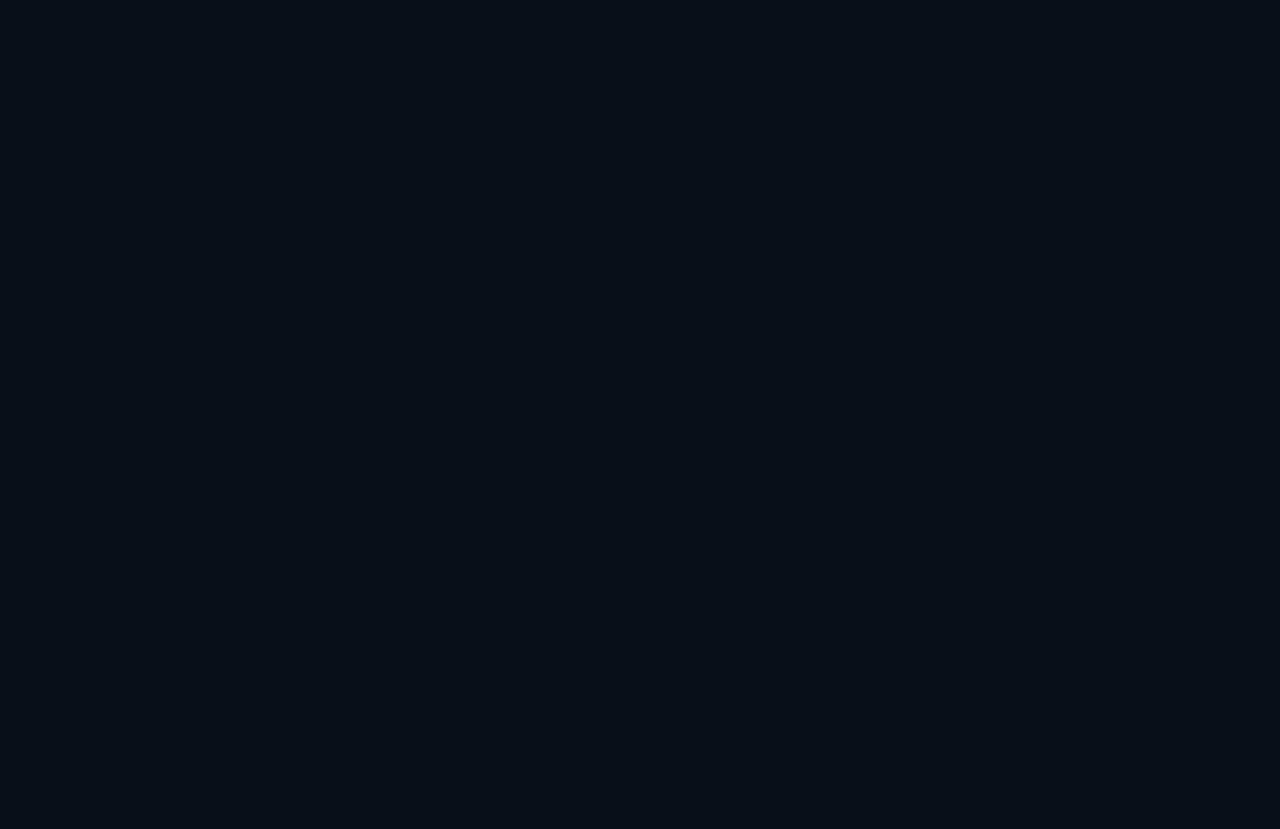
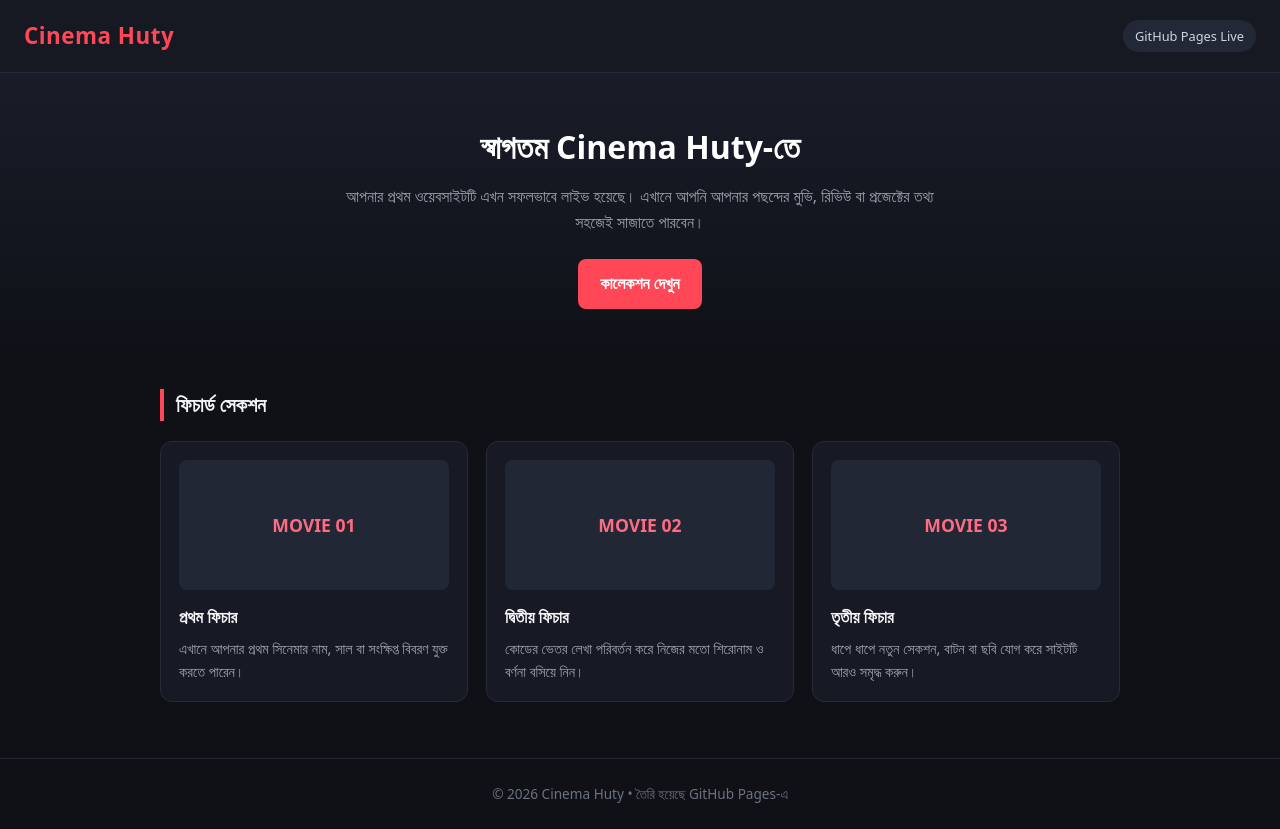
Before and after one commit to ridwanislam439-lab/Cinema-Huty, a plain HTML site: page index.html in a window 1280 px wide. Before the commit the page ends 800 px from the top, so only its background shows below. Drawn offline with Linux system fonts and the light colour scheme.

Commit message:
Refactor index.html for improved layout and design
Updated the title and improved styling for header and body.

```diff
--- a/index.html
+++ b/index.html
@@ -3,92 +3,168 @@
 <head>
   <meta charset="UTF-8" />
   <meta name="viewport" content="width=device-width, initial-scale=1.0" />
-  <title>Cinema Huty - Movie & FTP Server</title>
+  <title>Cinema Huty</title>
   <style>
     * {
+      box-sizing: border-box;
       margin: 0;
       padding: 0;
-      box-sizing: border-box;
-      font-family: 'Segoe UI', Tahoma, Geneva, Verdana, sans-serif;
+      font-family: system-ui, -apple-system, BlinkMacSystemFont, "Segoe UI", Roboto, sans-serif;
     }
 
     body {
-      background-color: #090d16;
-      color: #ffffff;
-      overflow-x: hidden;
+      background-color: #0f1117;
+      color: #f3f4f6;
+      line-height: 1.6;
     }
 
-    /* 1. SPLASH SCREEN / LOADER */
-    #loader {
-      position: fixed;
-      inset: 0;
-      width: 100%;
-      height: 100%;
-      background-color: #0b1320;
-      display: flex;
-      justify-content: center;
-      align-items: center;
-      z-index: 99999;
-      transition: opacity 0.5s ease;
-    }
-
-    .loader-box {
-      text-align: center;
-    }
-
-    .loader-brand {
-      color: #f4b400;
-      font-size: 28px;
-      font-weight: 800;
-      letter-spacing: 2px;
-      margin-bottom: 16px;
-      text-transform: uppercase;
-    }
-
-    .dots {
-      display: flex;
-      justify-content: center;
-      align-items: center;
-      gap: 9px;
-    }
-
-    .dots span {
-      width: 11px;
-      height: 11px;
-      border-radius: 50%;
-      background-color: #f4b400;
-      opacity: 0.25;
-      animation: dotPulse 1.2s infinite ease-in-out;
-    }
-
-    .dots span:nth-child(2) { animation-delay: 0.2s; }
-    .dots span:nth-child(3) { animation-delay: 0.4s; }
-
-    @keyframes dotPulse {
-      0%, 100% { opacity: 0.25; transform: scale(0.9); }
-      50% { opacity: 1; transform: scale(1.15); }
-    }
-
-    /* 2. TOP NAVBAR */
     header {
-      background-color: #111827;
-      border-bottom: 1px solid #1f2937;
-      padding: 12px 16px;
+      background: #161922;
+      padding: 18px 24px;
+      border-bottom: 1px solid #262b38;
       display: flex;
       justify-content: space-between;
       align-items: center;
       position: sticky;
       top: 0;
-      z-index: 1000;
-    }
-
-    .menu-btn {
-      background: none;
-      border: none;
-      color: #fff;
-      font-size: 24px;
-      cursor: pointer;
-      padding: 4px 8px;
     }
 
     .logo {
+      font-size: 1.4rem;
+      font-weight: 700;
+      color: #ff4757;
+      letter-spacing: 0.5px;
+    }
+
+    .badge {
+      font-size: 0.8rem;
+      background: #232836;
+      color: #d1d5db;
+      padding: 6px 12px;
+      border-radius: 20px;
+    }
+
+    .hero {
+      padding: 48px 24px;
+      text-align: center;
+      background: linear-gradient(180deg, #191d29 0%, #0f1117 100%);
+    }
+
+    .hero h1 {
+      font-size: 2rem;
+      margin-bottom: 12px;
+      color: #ffffff;
+    }
+
+    .hero p {
+      max-width: 600px;
+      margin: 0 auto 24px;
+      color: #9ca3af;
+    }
+
+    .btn {
+      display: inline-block;
+      background: #ff4757;
+      color: #fff;
+      text-decoration: none;
+      padding: 12px 22px;
+      border-radius: 8px;
+      font-weight: 600;
+    }
+
+    .container {
+      max-width: 1000px;
+      margin: 0 auto;
+      padding: 32px 20px 56px;
+    }
+
+    .section-title {
+      font-size: 1.25rem;
+      margin-bottom: 20px;
+      border-left: 4px solid #ff4757;
+      padding-left: 12px;
+    }
+
+    .grid {
+      display: grid;
+      grid-template-columns: repeat(auto-fit, minmax(220px, 1fr));
+      gap: 18px;
+    }
+
+    .card {
+      background: #171a24;
+      border: 1px solid #262b38;
+      border-radius: 12px;
+      padding: 18px;
+    }
+
+    .poster-box {
+      height: 130px;
+      border-radius: 8px;
+      background: #222736;
+      display: flex;
+      align-items: center;
+      justify-content: center;
+      font-weight: 700;
+      font-size: 1.1rem;
+      color: #ff6b81;
+      margin-bottom: 14px;
+    }
+
+    .card h3 {
+      font-size: 1.05rem;
+      margin-bottom: 6px;
+    }
+
+    .card p {
+      font-size: 0.9rem;
+      color: #9ca3af;
+    }
+
+    footer {
+      text-align: center;
+      padding: 24px;
+      border-top: 1px solid #222633;
+      color: #6b7280;
+      font-size: 0.85rem;
+    }
+  </style>
+</head>
+<body>
+  <header>
+    <div class="logo">Cinema Huty</div>
+    <div class="badge">GitHub Pages Live</div>
+  </header>
+
+  <section class="hero">
+    <h1>স্বাগতম Cinema Huty-তে</h1>
+    <p>আপনার প্রথম ওয়েবসাইটটি এখন সফলভাবে লাইভ হয়েছে। এখানে আপনি আপনার পছন্দের মুভি, রিভিউ বা প্রজেক্টের তথ্য সহজেই সাজাতে পারবেন।</p>
+    <a href="#featured" class="btn">কালেকশন দেখুন</a>
+  </section>
+
+  <main class="container" id="featured">
+    <h2 class="section-title">ফিচার্ড সেকশন</h2>
+    <div class="grid">
+      <div class="card">
+        <div class="poster-box">MOVIE 01</div>
+        <h3>প্রথম ফিচার</h3>
+        <p>এখানে আপনার প্রথম সিনেমার নাম, সাল বা সংক্ষিপ্ত বিবরণ যুক্ত করতে পারেন।</p>
+      </div>
+      <div class="card">
+        <div class="poster-box">MOVIE 02</div>
+        <h3>দ্বিতীয় ফিচার</h3>
+        <p>কোডের ভেতর লেখা পরিবর্তন করে নিজের মতো শিরোনাম ও বর্ণনা বসিয়ে নিন।</p>
+      </div>
+      <div class="card">
+        <div class="poster-box">MOVIE 03</div>
+        <h3>তৃতীয় ফিচার</h3>
+        <p>ধাপে ধাপে নতুন সেকশন, বাটন বা ছবি যোগ করে সাইটটি আরও সমৃদ্ধ করুন।</p>
+      </div>
+    </div>
+  </main>
+
+  <footer>
+    © 2026 Cinema Huty • তৈরি হয়েছে GitHub Pages-এ
+  </footer>
+</body>
+</html>
```
